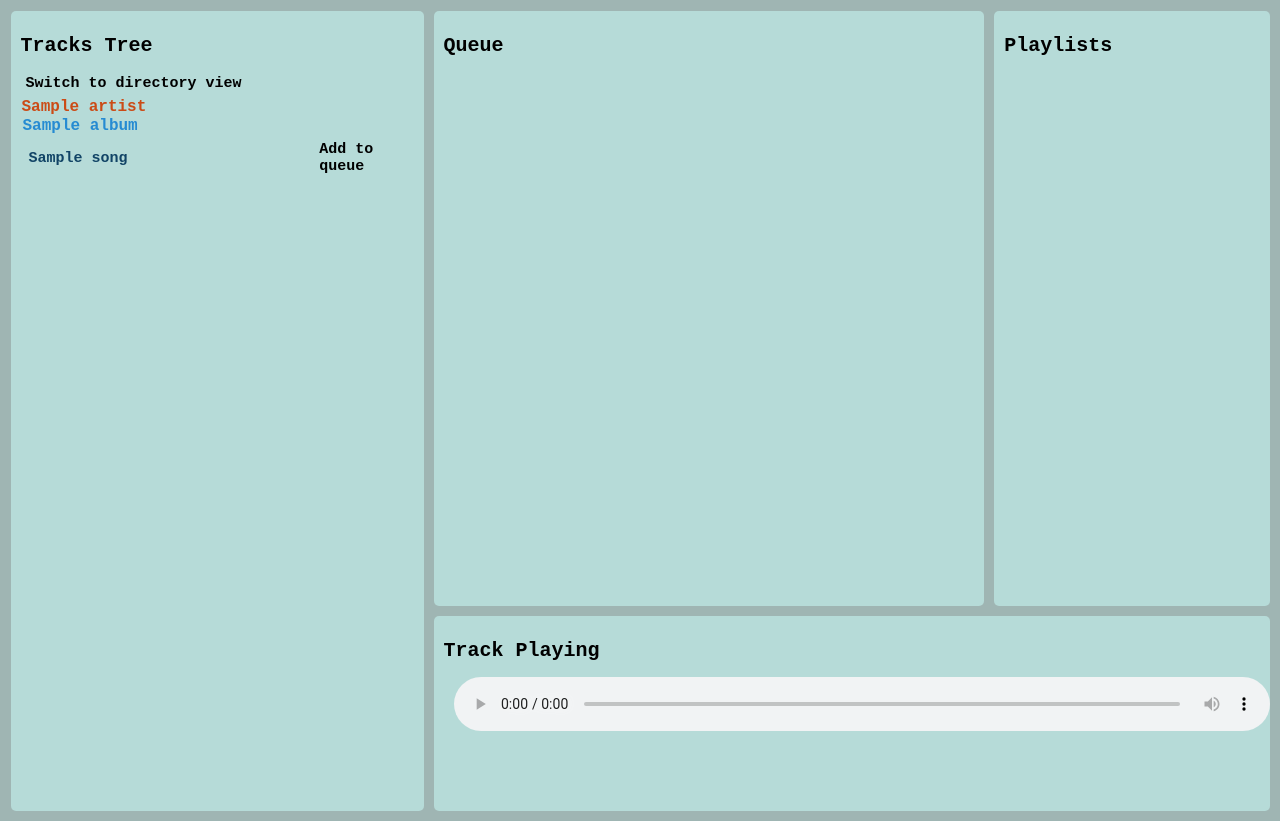
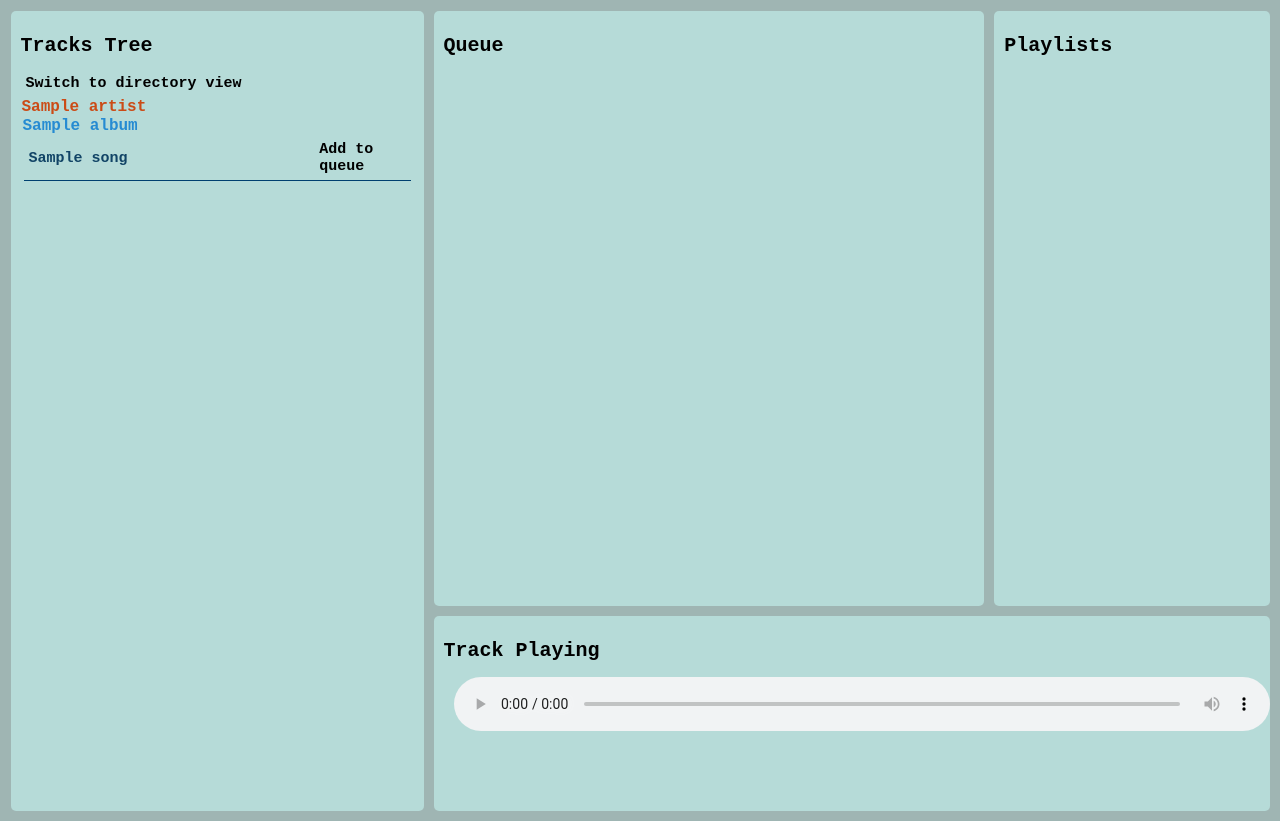
Before and after one commit to Ahmed42/media-player, a Django app: page /musiclib/playback/ in a window 1280 px wide. Run offline with Django 4.2, Linux system fonts and the light colour scheme; tables that the repository leaves empty hold one stand-in row (values such as "Sample post").

Commit message:
Changed border style for track list items.

```diff
--- a/musiclib/static/musiclib/style.css
+++ b/musiclib/static/musiclib/style.css
@@ -97,6 +97,7 @@ li {
 	display: grid;
 	grid-template-columns: 3fr 1fr;
 	grid-gap: 2px;
+	border-bottom: solid 1px #004070;
 }
 
 button.track, button.remove, button.addtoqueue, button.switch {
```
